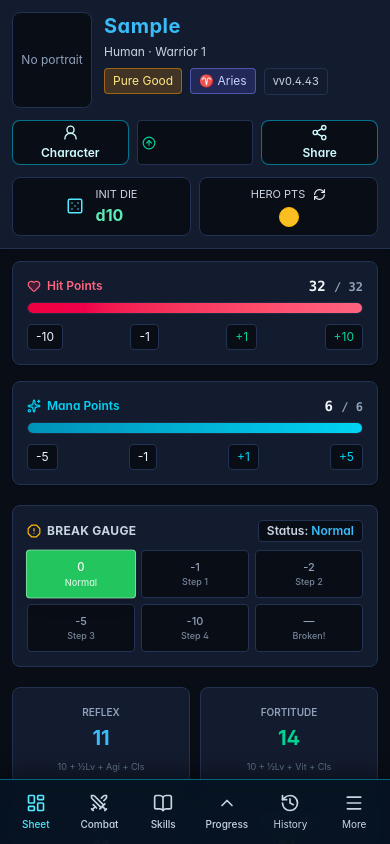
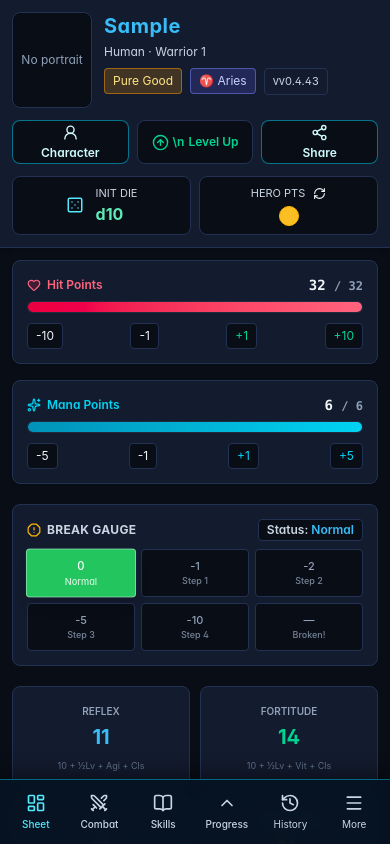
Before and after one commit to 61ZM07H36R3ML1N/last-arc-sheet, a React (Vite) app: page / in a window 390 px wide. Both pictures are taken after typing "Sample" into the empty fields and a click on the button "Create Character". Shown: the top 844 px of the page. Built offline with nearby package versions, Linux system fonts and the light colour scheme.

Commit message:
feat(ui): give progression action visible mobile label

```diff
--- a/src/components/character/CharacterAdvancementControl.tsx
+++ b/src/components/character/CharacterAdvancementControl.tsx
@@ -30,7 +30,7 @@ export function CharacterAdvancementControl() {
   }
   aria-label="Advance Character"
   className="
-    p-1 rounded
+    flex items-center justify-center gap-1 rounded-lg px-2 py-2
     bg-arc-bg
     hover:bg-arc-cardHover
     border border-arc-border
@@ -41,7 +41,7 @@ export function CharacterAdvancementControl() {
     disabled:cursor-not-allowed
   "
 >
-  <ArrowUpCircle size={14} />
+  <ArrowUpCircle size={17} />\n  <span className="text-xs sm:text-sm">Level Up</span>
 </button>
 
       <CharacterAdvancementModal
```
